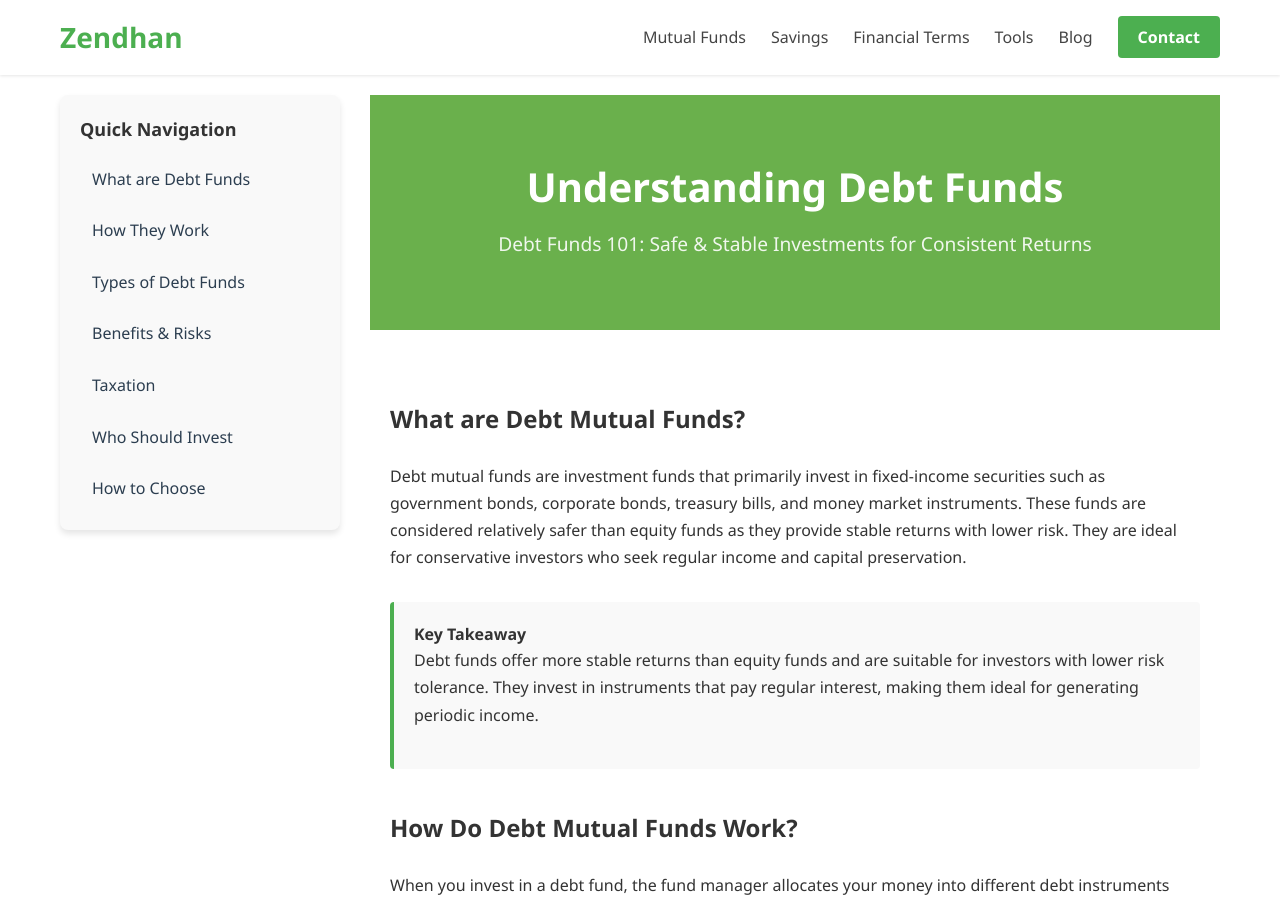
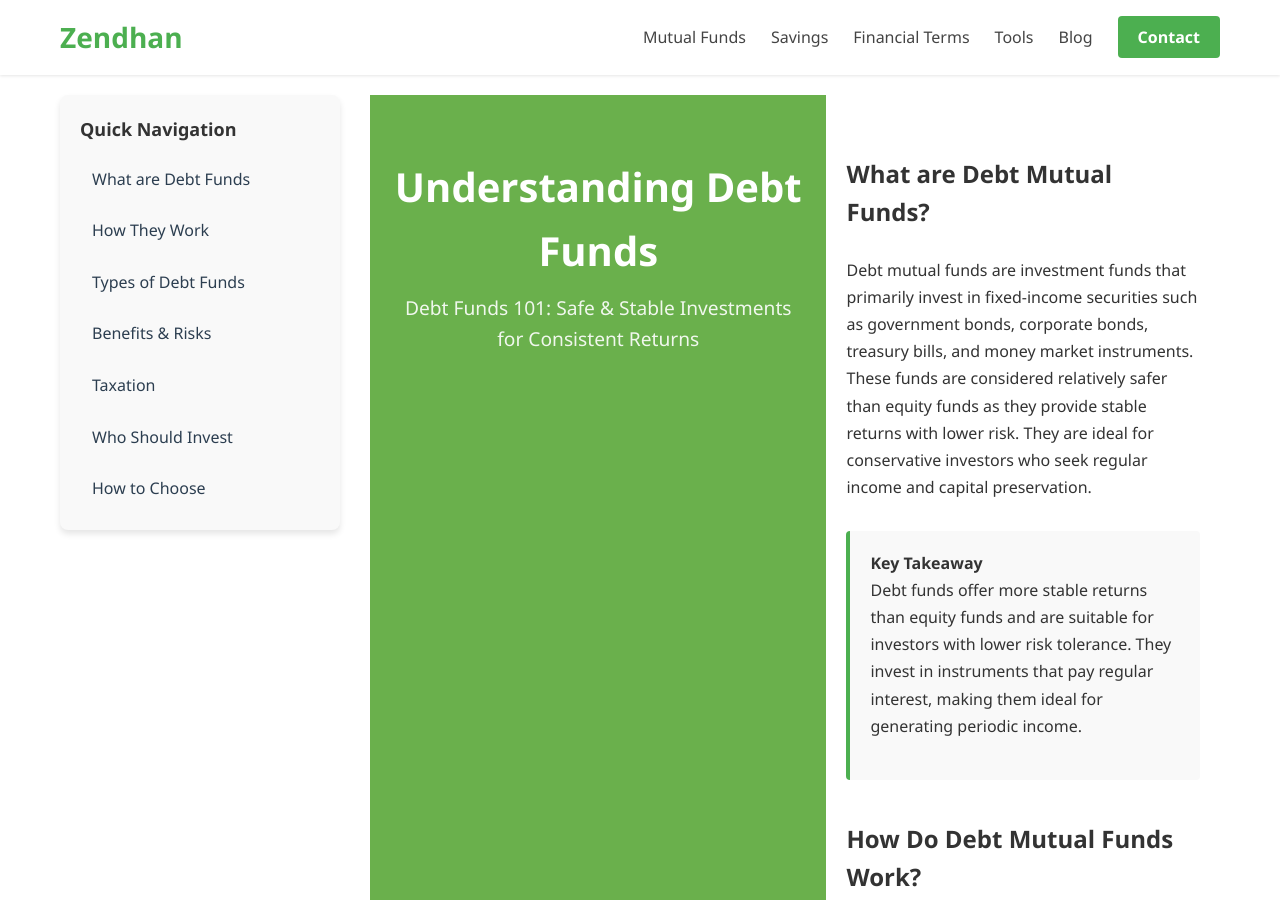
Before and after one commit to nandan11/zendhan, a Jekyll site: the page built from debt-funds.html, in a window 1280 px wide and 900 px high. Built offline with Jekyll 4.4.1, drawn with Linux system fonts in a browser that asks for light colours.

Commit message:
Update debt-funds.html

```diff
--- a/debt-funds.html
+++ b/debt-funds.html
@@ -20,14 +20,14 @@ custom_css:
     </ul>
   </nav>
 
-  <main class="main-content">
-    <!-- Page Title -->
-    <section class="page-title">
+  <section class="page-title">
       <div class="page-title-container">
         <h1>Understanding Debt Funds</h1>
         <p>Debt Funds 101: Safe & Stable Investments for Consistent Returns</p>
       </div>
     </section>
+
+  <main class="main-content">
 
     <!-- Content Area -->
     <div class="content-area">
```
